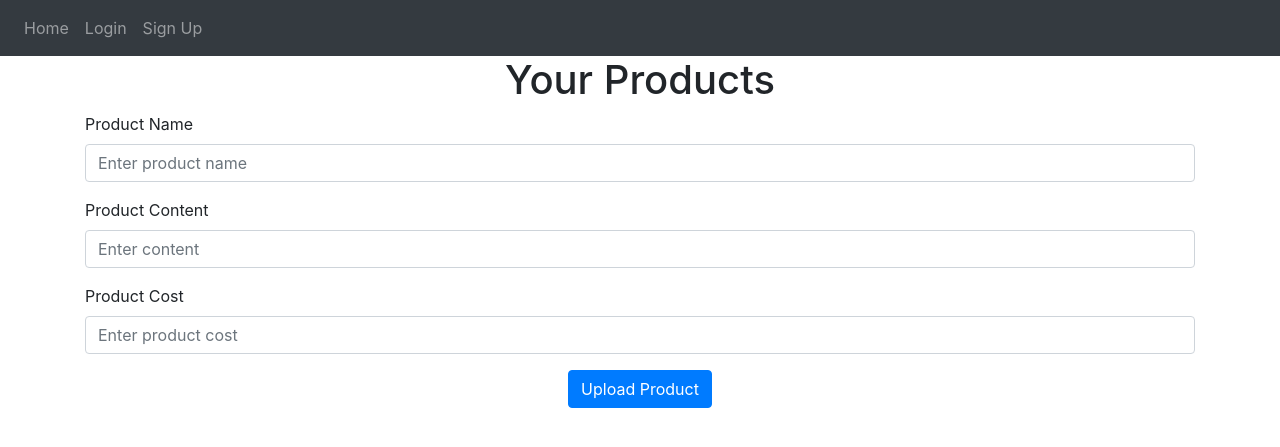
After one commit to Melvin0419/Flask-Online-Market, a Flask app: page /user_products in a window 1280 px wide. The commit adds this page. Shown: the top 447 px of the page. Run offline with Flask 3, Linux system fonts and the light colour scheme; some libraries are stand-ins or nearby versions.

Commit message:
add certain function

```diff
--- a/website/__init__.py
+++ b/website/__init__.py
@@ -12,15 +12,17 @@ def create_app():
     app.config['SQLALCHEMY_DATABASE_URI'] = f'sqlite:///{DB_NAME}'
     db.init_app(app)
 
+    # 註冊 Blueprints
     from .views import views
     from .auth import auth
     app.register_blueprint(views,url_prefix='/')
     app.register_blueprint(auth,url_prefix='/')
 
+    # 初始化資料庫
     from website import model
-
     with app.app_context():
         db.create_all()
+
 
     # Login manager
     login_manager = LoginManager()
--- a/website/auth.py
+++ b/website/auth.py
@@ -40,13 +40,14 @@ def signup():
         name = request.form.get('username')
         password1 = request.form.get('password1')
         password2 = request.form.get('password2')
+        role = request.form.get('role')
 
         # check signup information
         if password1 == password2:
 
             flash(message='Sign up Successfully!', category='success')
 
-            new_user = User(email=email, name=name, password=generate_password_hash(password1, method='scrypt'))
+            new_user = User(email=email, name=name, password=generate_password_hash(password1, method='scrypt'),role=role)
 
             db.session.add(new_user)
             db.session.commit()
--- a/website/model.py
+++ b/website/model.py
@@ -15,9 +15,10 @@ class User(db.Model,UserMixin):
     password = db.Column(db.String(150))
     name = db.Column(db.String(150))
     date = db.Column(db.DateTime(timezone=True),default=func.now())
+    role = db.Column(db.String(10), default='user',nullable=False)
 
     # Specify which foreign key to use for the relationship with Product
-    own_products = db.relationship('Product', foreign_keys='Product.owner_id',back_populates='owner')
+    own_products = db.relationship('Product', foreign_keys='Product.owner_id',back_populates='owner',cascade="all, delete-orphan")
     buy_products = db.relationship('Product', secondary = user_product_association ,back_populates='buyer')
 
 class Product(db.Model):
--- a/website/static/index.js
+++ b/website/static/index.js
@@ -15,3 +15,21 @@ function rmfromcart(product_id){
         window.location.reload();
     })
 }
+
+function deleteuser(user_id){
+    fetch('/deleteuser',{
+        method:'POST',
+        body:JSON.stringify({user_id:user_id}),
+    }).then((_res)=>{
+        window.location.reload();
+    })
+}
+
+function deleteproduct(product_id){
+    fetch('/deleteproduct',{
+        method:'POST',
+        body:JSON.stringify({product_id:product_id}),
+    }).then((_res)=>{
+        window.location.reload();
+    })
+}
--- a/website/templates/base.html
+++ b/website/templates/base.html
@@ -25,8 +25,12 @@
           <a href="/" class="nav-item nav-link" id="home">Home</a>
           {% if user.is_authenticated %}
           <a href="/user_profile" class="nav-item nav-link" id="user_profile">User</a>
+          <a href="/user_products" class="nav-item nav-link" id="cart"> Product </a>
+          <a href="/cart" class="nav-item nav-link" id="cart"> Cart </a>
           <a href="/logout" class="nav-item nav-link" id="logout">Logout</a>
-          <a href="/cart" class="nav-item nav-link" id="cart"> Cart </a>
+            {% if user.role == 'admin' %}
+            <a href="/admin" class="nav-item nav-link" id="admin"> Admin </a>
+            {% endif %}
           {% else %}
           <a href="/login" class="nav-item nav-link" id="login">Login</a>
           <a href="/signup" class="nav-item nav-link" id="signup">Sign Up</a>
--- /dev/null
+++ b/website/templates/user_products.html
@@ -0,0 +1,38 @@
+{% extends "base.html" %}
+
+{% block title %} Your Products {% endblock %}
+
+{% block content %}
+<h1 align="center">Your Products</h1>
+
+<form method="POST">
+
+    <div class="form-group">
+        <label for="product_name"> Product Name </label>
+        <input type="text" class="form-control" id="product_name" name="product_name" placeholder="Enter product name" />
+    </div>
+    <div class="form-group">
+        <label for="product_content"> Product Content </label>
+        <input type="text" class="form-control" id="product_content" name="product_content" placeholder="Enter content" />
+    </div>
+    <div class="form-group">
+        <label for="product_cost"> Product Cost </label>
+        <input type="text" class="form-control" id="product_cost" name="product_cost" placeholder="Enter product cost" />
+    </div>
+
+    <div align="center">
+    <button class="btn btn-primary" type="submit">Upload Product</button>
+  </div>
+</form>
+
+<ul class="list-group list-group-flush" id="notes">
+  {% for product in user.own_products %}
+  <li class="list-group-item">
+    <h3> {{product.name}} </h3>
+    <p> Subscription : {{product.content}} </p>
+    <p> $ {{product.cost}} </p>
+  </li>
+  {% endfor %}
+</ul>
+
+{% endblock %}
--- a/website/views.py
+++ b/website/views.py
@@ -7,7 +7,22 @@ views = Blueprint('views',__name__)
 
 @views.route('/')
 def home():
-    products = Product.query.all()
+
+    sort_by = request.args.get('sort_by','')
+    filter_by = request.args.get('filter_by','')
+
+    query = Product.query
+
+    if filter_by:
+        query = query.filter(Product.name.ilike(f'%{filter_by}%'))
+
+    if sort_by == 'name':
+        query = query.order_by(Product.name.asc())
+    elif sort_by == 'cost':
+        query = query.order_by(Product.cost.asc())
+
+    products = query.all()
+    # products = Product.query.all()
     return render_template('home.html',products=products,user=current_user)
 
 @login_required
@@ -29,6 +44,22 @@ def user_profile():
 
     return render_template('user_profile.html', user=current_user)
 
+@login_required
+@views.route('user_products',methods=['POST','GET'])
+def user_products():
+    if request.method == 'POST':
+        product_name = request.form.get('name')
+        product_content = request.form.get('content')
+        product_cost = request.form.get('name')
+
+        new_product = Product(name=product_name,content=product_content,cost=product_cost,owner=current_user)
+
+        db.sessoin.add(new_product)
+        db.session.commit()
+
+    return render_template('user_products.html', user=current_user)
+
+
 @views.route('product_profile/<int:product_id>')
 def product_profile(product_id):
     product = Product.query.get(product_id)
@@ -39,6 +70,13 @@ def product_profile(product_id):
 @views.route('cart')
 def cart():
     return render_template('cart.html', user=current_user)
+
+@views.route('admin')
+def admin():
+    users = User.query.all()
+    products = Product.query.all()
+    return render_template('admin.html',users=users,products=products,user=current_user)
+
 
 @login_required
 @views.route('addtocart',methods=['POST'])
@@ -77,3 +115,26 @@ def rmfromcart():
     db.session.commit()
     flash(message='Product is removed from your cart',category='success')
     return jsonify({'message':'Product is removed from your cart'})
+
+@views.route('deleteuser',methods=['POST'])
+def deleteuser():
+    user_id = json.loads(request.data)['user_id']
+    user = User.query.get(int(user_id))
+
+    db.session.delete(user)
+    db.session.commit()
+
+    flash(message='User is deleted',category='success')
+    return jsonify({'message':'User is deleted'})
+
+@login_required
+@views.route('deleteproduct',methods=['POST'])
+def deleteproduct():
+    product_id = json.loads(request.data)['product_id']
+    product = Product.query.get(int(product_id))
+
+    db.session.delete(product)
+    db.session.commit()
+
+    flash(message='product is deleted',category='success')
+    return jsonify({'message':'product is deleted'})
```
Also changed, not shown: create_data.py (+5 -3 lines), website/templates/admin.html (added, +55 -0 lines), website/templates/home.html (+15 -0 lines), website/templates/signup.html (+10 -0 lines), website/templates/user_profile.html (+37 -26 lines), instance/database.db, website/database.db (deleted).
